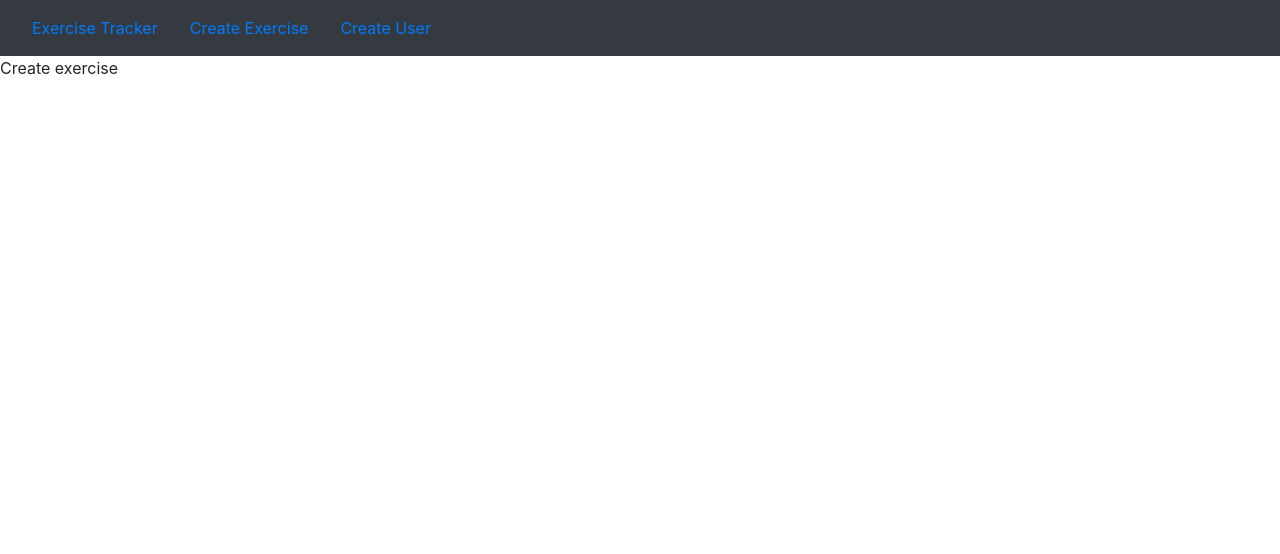
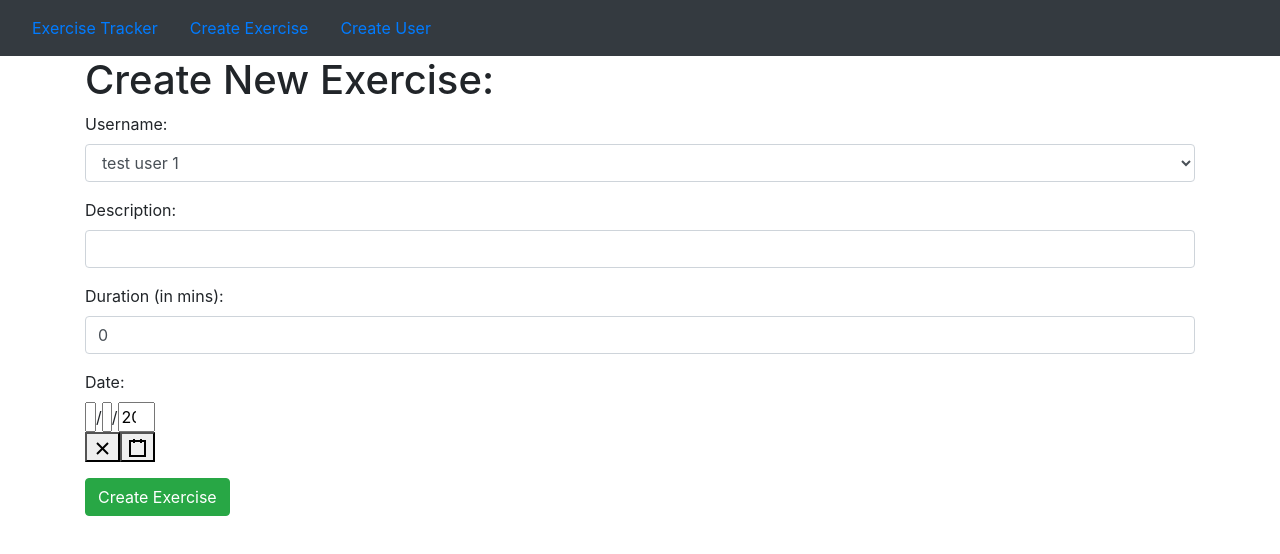
Before and after one commit to balayokesh/exercise-tracker, a React (Create React App) app: page /create in a window 1280 px wide. Shown: the top 554 px of the page. Built offline with nearby package versions, Linux system fonts and the light colour scheme.

Commit message:
completed createexercise frontend

```diff
--- a/src/Components/CreateExercise.component.js
+++ b/src/Components/CreateExercise.component.js
@@ -1,7 +1,98 @@
+import React, { useState } from 'react';
+import DatePicker from 'react-date-picker';
+
 export default function CreateExercise () {
+
+    const [username, setUserName] = useState('test user');
+    const [users, setUsers] = useState(['test user 1', 'test user 2']);
+    const [description, setDescription] = useState(' ');
+    const [duration, setDuration] = useState(0);
+    const [date, setDate] = useState(new Date());
+
+    const onChangeUserName = (e) => {
+        setUserName(e.target.value);
+    }
+    const onChangeDescription = (e) => {
+        setDescription(e.target.value);
+    }
+    const onChangeDuration = (e) => {
+        setDuration(e.target.value);
+    }
+    const onChangeDate = (e) => {
+        setDate(e.target.value);
+    }
+
+    function handleFormSubmit (e) {
+        e.preventDefault();
+
+        let value = [
+            username,
+            description,
+            duration,
+            date
+        ];
+        console.log(value);
+        window.location = '/';
+    }
+
     return (
-        <>
-            Create exercise
-        </>
+        <div className='container'>
+            <h1>Create New Exercise:</h1>
+            <form onSubmit={handleFormSubmit}>
+
+                {/* Username */}
+                <div className='form-group'>
+                    <label>Username:</label>
+                    <select
+                        required
+                        className='form-control'
+                        value={username}
+                        onChange={onChangeUserName}
+                    >
+                    {users.map(function (user) {
+                        return (
+                            <option key={user} value={user}>{user}</option>
+                        );
+                    })}
+                    </select>
+                </div>
+
+                {/* Description */}
+                <div className='form-group'>
+                    <label>Description:</label>
+                    <input
+                        type='text'
+                        required
+                        className='form-control'
+                        onChange={onChangeDescription}
+                        value={description}
+                    />
+                </div>
+
+                {/* Duration */}
+                <div className='form-group'>
+                    <label>Duration (in mins):</label>
+                    <input
+                        type='number'
+                        required
+                        className='form-control'
+                        onChange={onChangeDuration}
+                        value={duration}
+                    />
+                </div>
+
+                {/* Date */}
+                <div className='form-group'>
+                    <label>Date:</label>
+                    <DatePicker
+                        onChange={onChangeDate}
+                        value={date}
+                    />
+                </div>
+
+                <input type='submit' value='Create Exercise' className='btn btn-success' />
+
+            </form>
+        </div>
     );
 }
```
